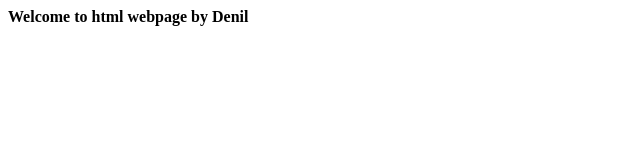
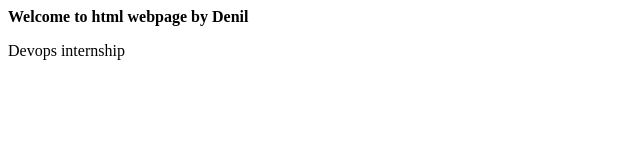
Before and after one commit to Denil11/Welcome, a plain HTML site: page index.html in a window 1280 px wide. Shown: the whole page, without its empty margins (0-640 px from the left). Drawn offline with Linux system fonts and the light colour scheme.

Commit message:
added intern

```diff
--- a/index.html
+++ b/index.html
@@ -3,6 +3,7 @@
         <link href="index.css">
     <body>
         <b>Welcome to html webpage by Denil</b>
+        <p>Devops internship</p>
     </head>
     </body>
 </html>
```
